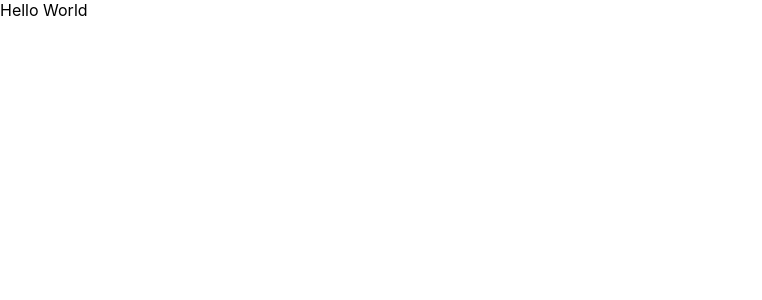
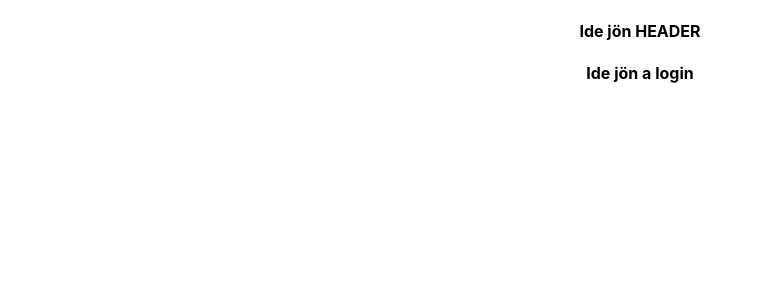
Before and after one commit to stellasipi/AuthApp, a React (Create React App) app in the folder frontend/: page / in a window 1280 px wide. Shown: the top 300 px of the page, without its empty margins (0-762 px from the left). Built offline with nearby package versions, Linux system fonts and the light colour scheme.

Commit message:
Create base structure

```diff
--- a/frontend/package.json
+++ b/frontend/package.json
@@ -8,6 +8,7 @@
     "@testing-library/user-event": "^7.2.1",
     "react": "^16.13.1",
     "react-dom": "^16.13.1",
+    "react-router-dom": "^5.2.0",
     "react-scripts": "3.4.1"
   },
   "scripts": {
--- a/frontend/src/App.js
+++ b/frontend/src/App.js
@@ -1,9 +1,26 @@
 import React, { Component } from 'react';
+import { BrowserRouter as Router, Route } from 'react-router-dom';
 import './App.css';
 
 class App extends Component {
-  render(){
-    return("Hello World")
+  render() {
+    return (
+    <Router>
+      <div className="App">
+      <h4>Ide jön HEADER</h4>
+        <Route exact path="/" render={props => (
+          <React.Fragment>
+            <h4>Ide jön a login</h4>
+          </React.Fragment>
+        )} />
+        <Route path="/details" render={props => (
+          <React.Fragment>
+            <h4>Ide meg a bejelentkezés</h4>
+          </React.Fragment>
+        )} />
+      </div>
+    </Router>
+    )
   };
 }
 
```
Also changed, not shown: 1 other file (tests, documents, lock files or other folders).
